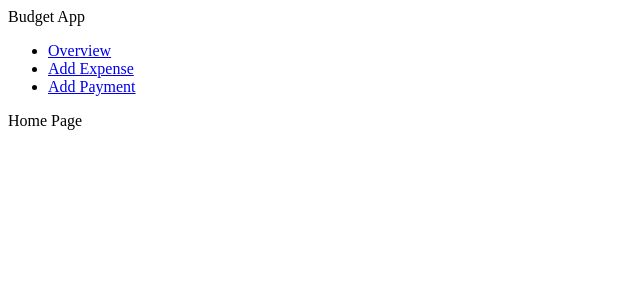
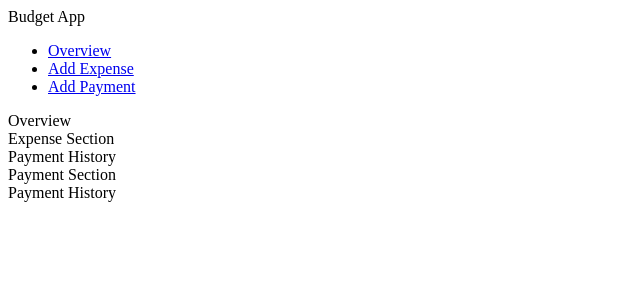
Before and after one commit to Rpcraig123/Budget-App, a React (Create React App) app in the folder client/: page / in a window 1280 px wide. Shown: the top 300 px of the page, without its empty margins (0-640 px from the left). Built offline with nearby package versions, Linux system fonts and the light colour scheme; no server answers.

Commit message:
started axios calls

```diff
--- a/client/package.json
+++ b/client/package.json
@@ -6,6 +6,7 @@
     "@testing-library/jest-dom": "^5.14.1",
     "@testing-library/react": "^11.2.7",
     "@testing-library/user-event": "^12.8.3",
+    "axios": "^0.21.1",
     "react": "^17.0.2",
     "react-dom": "^17.0.2",
     "react-router-dom": "^5.2.1",
--- a/client/src/components/Expense_Section.js
+++ b/client/src/components/Expense_Section.js
@@ -0,0 +1,29 @@
+import React, { useState, useEffect } from 'react'
+import ExpenseHistory from "./Payment_History";
+import axios from 'axios'
+import { BASE_URL } from './globals'
+
+function ExpenseSection() {
+
+  const [posts, setPosts] = useState([])
+  const [request, changeIt] = useState(false)
+
+  const getPosts = async () => {
+    const res = await axios.get(`${BASE_URL}/`)
+    console.log(res.data.expenses)
+    setPosts(res.data.expenses)
+  }
+
+  useEffect(() => {
+    getPosts()
+  }, [request])
+
+  return (
+    <div className='exp_sect'>
+      Expense Section
+      <ExpenseHistory />
+    </div>
+  )
+}
+
+export default ExpenseSection;
--- a/client/src/components/Payment_History.js
+++ b/client/src/components/Payment_History.js
@@ -0,0 +1,12 @@
+import React from 'react'
+
+function PaymentHistory() {
+  return (
+    <div className='pay_hist'>
+      Payment History
+
+    </div>
+  )
+}
+
+export default PaymentHistory;
--- a/client/src/components/Payment_Section.js
+++ b/client/src/components/Payment_Section.js
@@ -0,0 +1,29 @@
+import React, { useState, useEffect } from 'react'
+import PaymentHistory from "./Payment_History";
+import axios from 'axios'
+import { BASE_URL } from './globals'
+
+function PaymentSection() {
+
+  const [posts, setPosts] = useState([])
+  const [request, changeIt] = useState(false)
+
+  const getPosts = async () => {
+    const res = await axios.get(`${BASE_URL}/`)
+    console.log(res.data.payments)
+    setPosts(res.data.payments)
+  }
+
+  useEffect(() => {
+    getPosts()
+  }, [request])
+
+  return (
+    <div className='pay_sect'>
+      Payment Section
+      <PaymentHistory />
+    </div>
+  )
+}
+
+export default PaymentSection;
--- /dev/null
+++ b/client/src/components/globals.js
@@ -0,0 +1,4 @@
+export const BASE_URL =
+  process.env.NODE_ENV === 'production'
+    ? `${window.location.origin}/api`
+    : 'http://localhost:3001/api'
--- a/client/src/pages/Home.js
+++ b/client/src/pages/Home.js
@@ -1,7 +1,18 @@
+import ExpenseSection from '../components/Expense_Section';
+import PaymentSection from '../components/Payment_Section';
+// import axios from 'axios'
+import React from 'react'
+// import { BASE_URL } from './globals'
+
 function HomePage() {
+
+
+
   return (
     <div className='home'>
-      Home Page
+      Overview
+      <ExpenseSection />
+      <PaymentSection />
     </div>
   )
 }
```
Also changed, not shown: client/src/components/Expense_History.js (+15 -0 lines), 1 other file (tests, documents, lock files or other folders).
